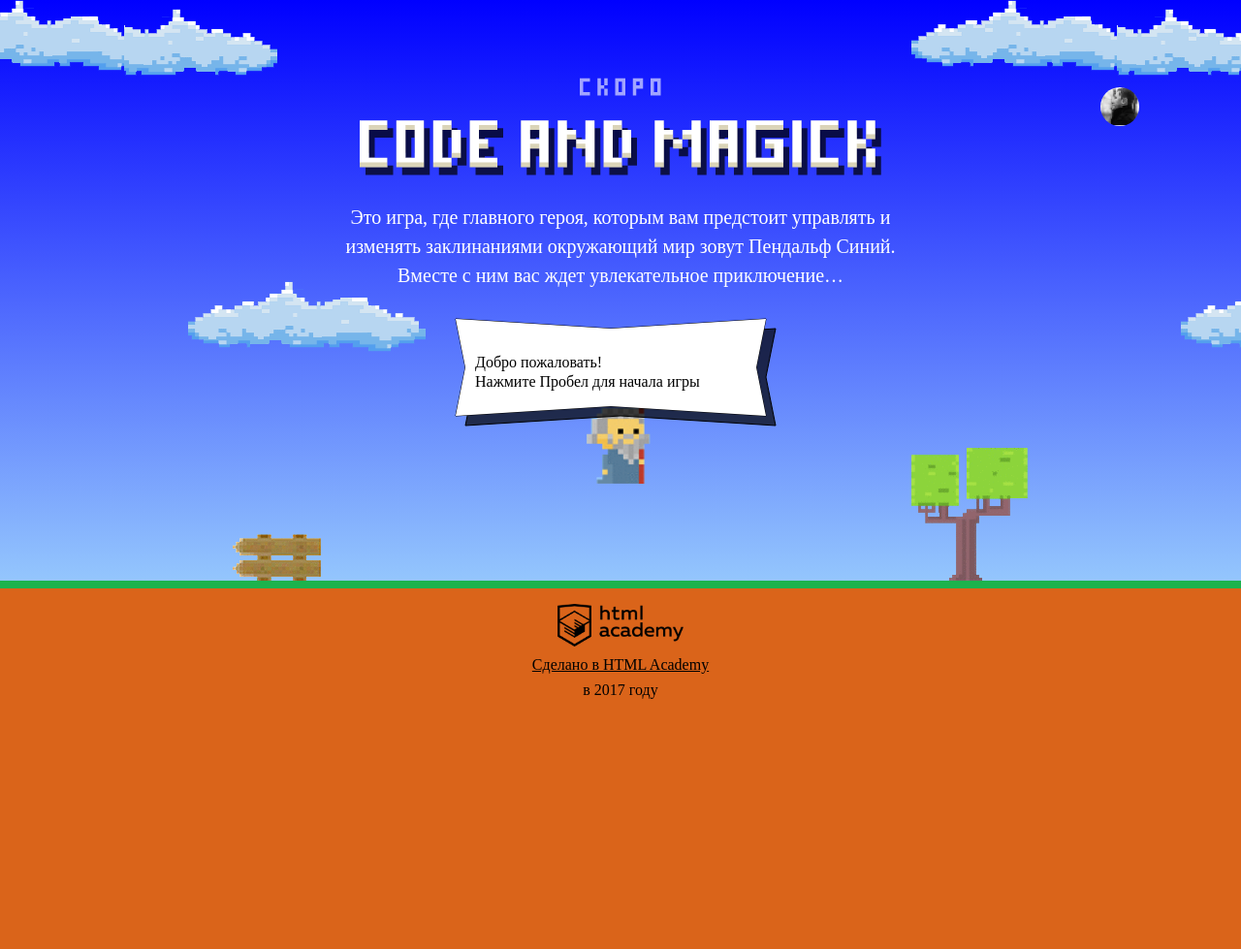
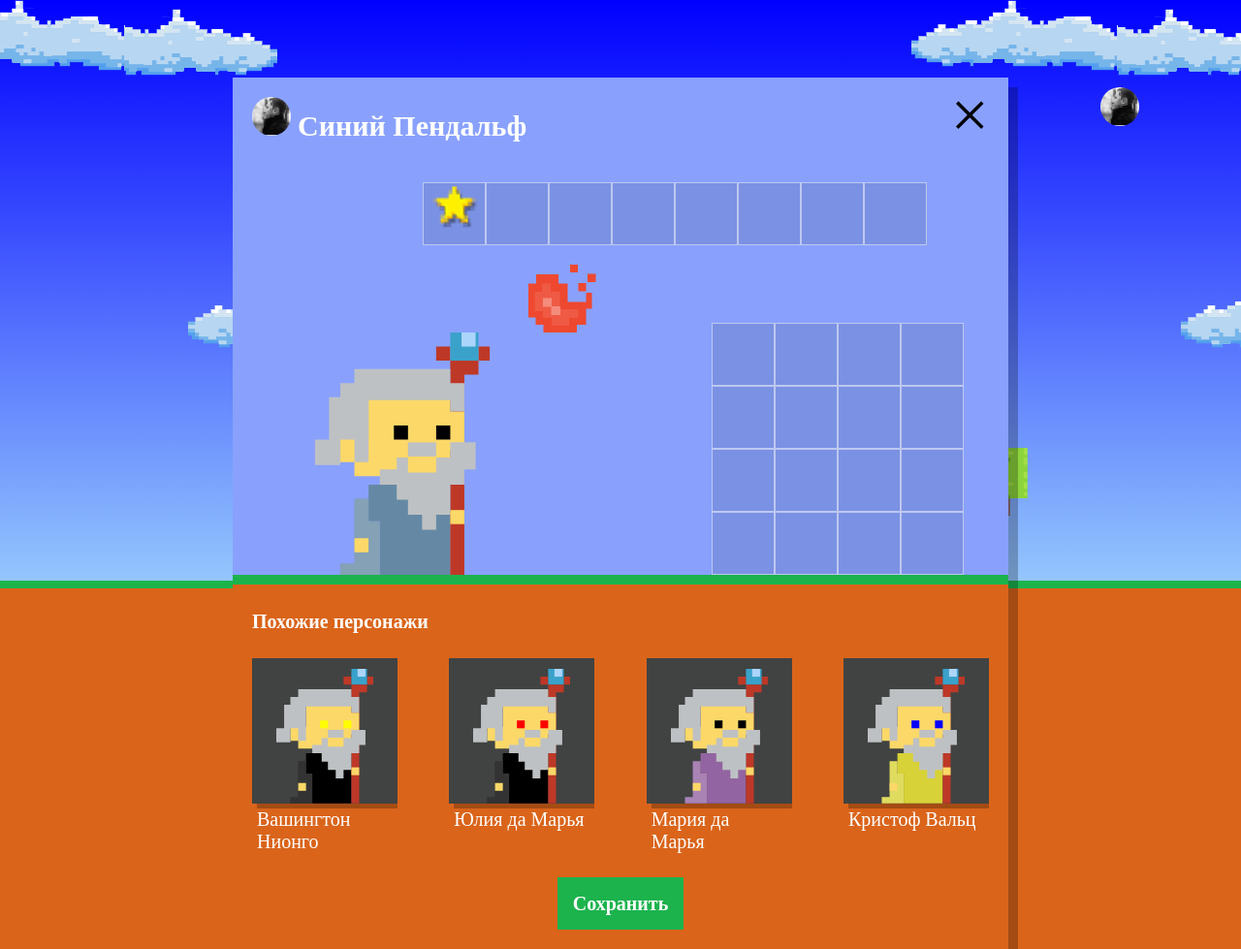
Before and after one commit to nilyukov/310159-code-and-magick-18, a website: page index.html in a window 1280 px wide. Shown: the whole page at 97% size. Before the commit the page ends 800 px from the top, so only its background shows below. Drawn offline with Linux system fonts and the light colour scheme; a web font is replaced by a local one.

Commit message:
Us horde

```diff
--- a/index.html
+++ b/index.html
@@ -202,6 +202,7 @@
     return height * 2 / 3 - getWizardHeight();
   };
 </script>
+<script src="js/setup.js"></script>
 <script src="js/stat.js"></script>
 <script src="js/game.js"></script>
 
--- /dev/null
+++ b/js/setup.js
@@ -0,0 +1,43 @@
+'use strict';
+var NAMES = ['Иван', 'Хуан Себастьян', 'Мария', 'Кристоф', 'Виктор', 'Юлия', 'Люпита', 'Вашингтон'];
+var FIRST_NAMES = ['да Марья', 'Верон', 'Мирабелла', 'Вальц', 'Онопко', 'Топольницкая', 'Нионго', 'Ирвинг'];
+var COAT_COLORS = ['rgb(101, 137, 164)', 'rgb(241, 43, 107)', 'rgb(146, 100, 161)', 'rgb(56, 159, 117)', 'rgb(215, 210, 55)', 'rgb(0, 0, 0)'];
+var EYE_COLORS = ['black', 'red', 'blue', 'yellow', 'green'];
+var COUNT_SIMILAR_WIZARD = 4;
+
+var generateRandomDescriptionWizards = function () {
+  var descriptionWizards = [];
+
+  for (var i = 0; i < COUNT_SIMILAR_WIZARD; i++) {
+    descriptionWizards.push({
+      name: NAMES[Math.floor(Math.random() * NAMES.length)] + ' ' + FIRST_NAMES[Math.floor(Math.random() * FIRST_NAMES.length)],
+      coatColor: COAT_COLORS[Math.floor(Math.random() * COAT_COLORS.length)],
+      eyeColor: EYE_COLORS[Math.floor(Math.random() * EYE_COLORS.length)]
+    });
+  }
+  return descriptionWizards;
+};
+
+var renderWizard = function (descriptionWizard) {
+  var similarWizardTemplate = document.querySelector('#similar-wizard-template').content.querySelector('.setup-similar-item');
+  var wizardElement = similarWizardTemplate.cloneNode(true);
+  wizardElement.querySelector('.setup-similar-label').textContent = descriptionWizard.name;
+  wizardElement.querySelector('.wizard-coat').style.fill = descriptionWizard.coatColor;
+  wizardElement.querySelector('.wizard-eyes').style.fill = descriptionWizard.eyeColor;
+  return wizardElement;
+};
+
+var fillSimilarList = function () {
+  var similarListElement = document.querySelector('.setup-similar-list');
+  var fragment = document.createDocumentFragment();
+  var descriptionWizards = generateRandomDescriptionWizards();
+
+  for (var i = 0; i < COUNT_SIMILAR_WIZARD; i++) {
+    fragment.appendChild(renderWizard(descriptionWizards[i]));
+  }
+  similarListElement.appendChild(fragment);
+};
+
+document.querySelector('.setup').classList.remove('hidden');
+fillSimilarList();
+document.querySelector('.setup-similar').classList.remove('hidden');
```
